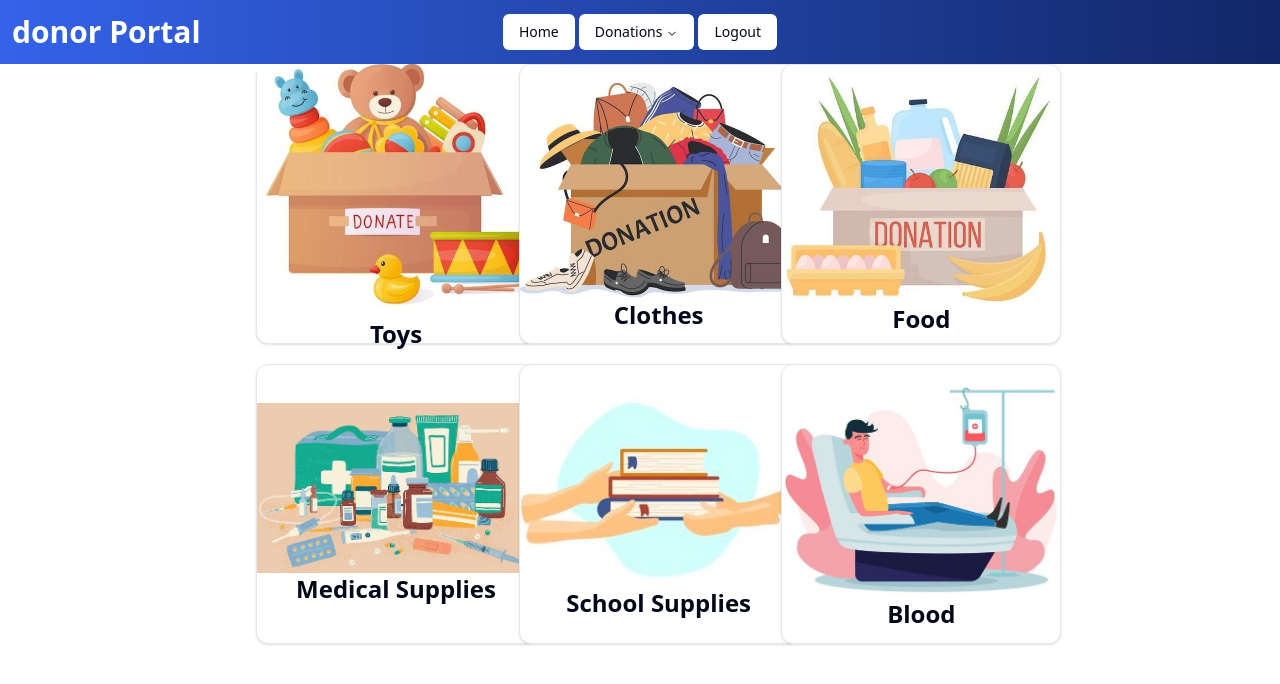
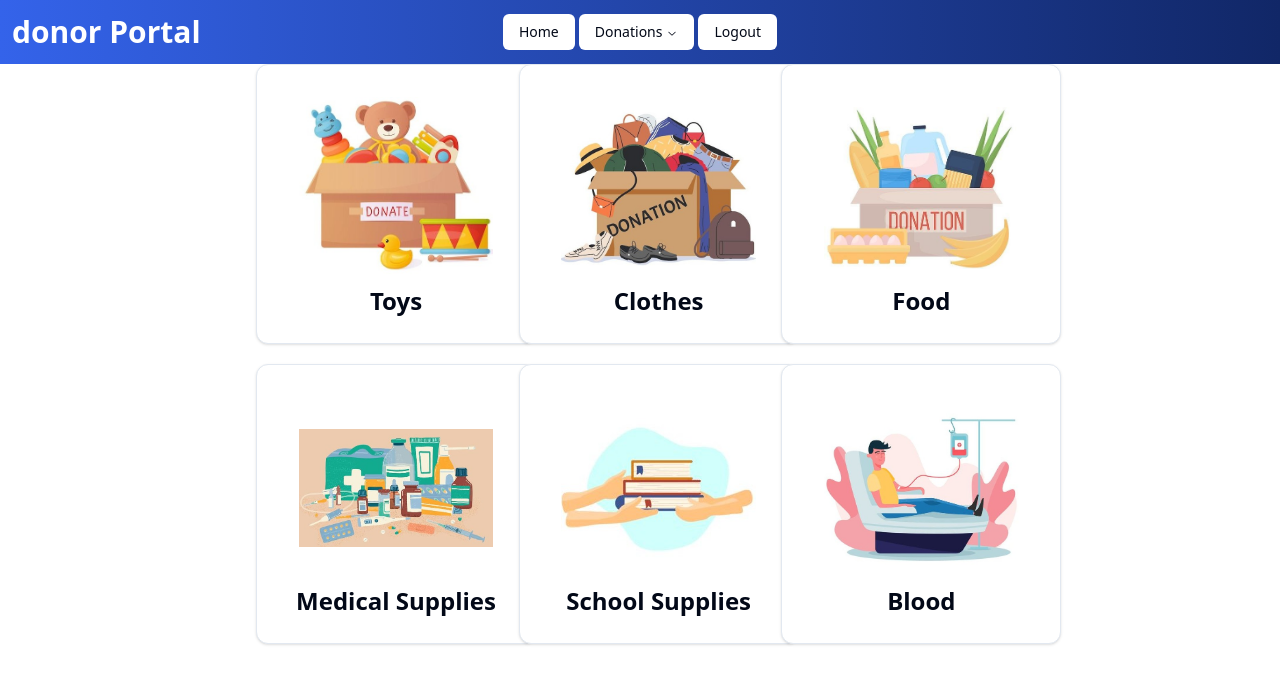
Before and after one commit to DottierDark/TempleSE, a React (Vite) app: page /donor in a window 1280 px wide. Shown: the top 684 px of the page. Built offline with nearby package versions, Linux system fonts and the light colour scheme.

Commit message:
donor home page done

```diff
--- a/src/Pages/Donor/Home.tsx
+++ b/src/Pages/Donor/Home.tsx
@@ -42,9 +42,10 @@ export default function DonorHome() {
 						<Card
 							key={category.key}
 							onClick={() => handleClick(category.key)}
-							className="flex h-[35vh] w-[35vh] cursor-pointer flex-col flex-col items-center justify-center  hover:shadow-lg"
+							className="flex h-[35vh] w-[35vh] cursor-pointer flex-col flex-col items-center justify-center  hover:shadow-2xl"
 						>
 							<img
+								className="h-[70%] w-[70%] object-contain"
 								src={imgsrc(category.key)}
 								alt={category.name}
 							/>
```
